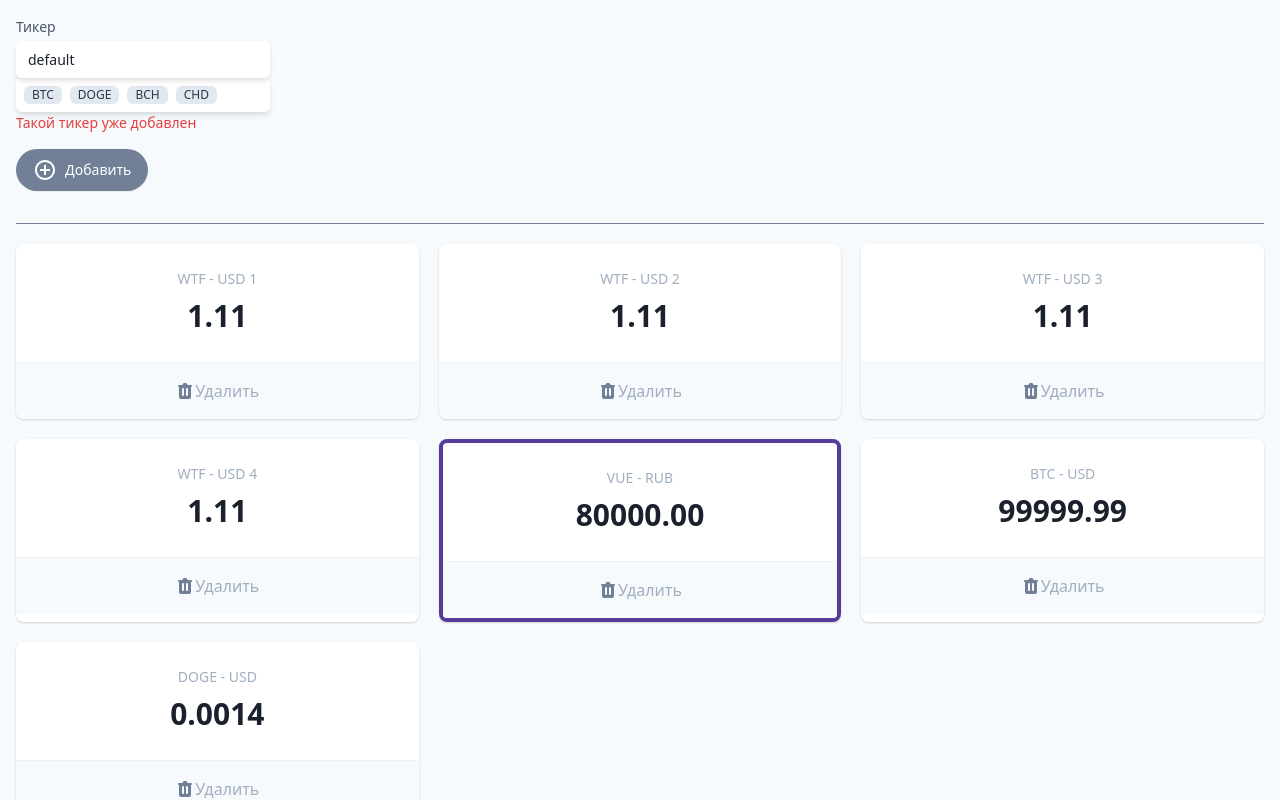
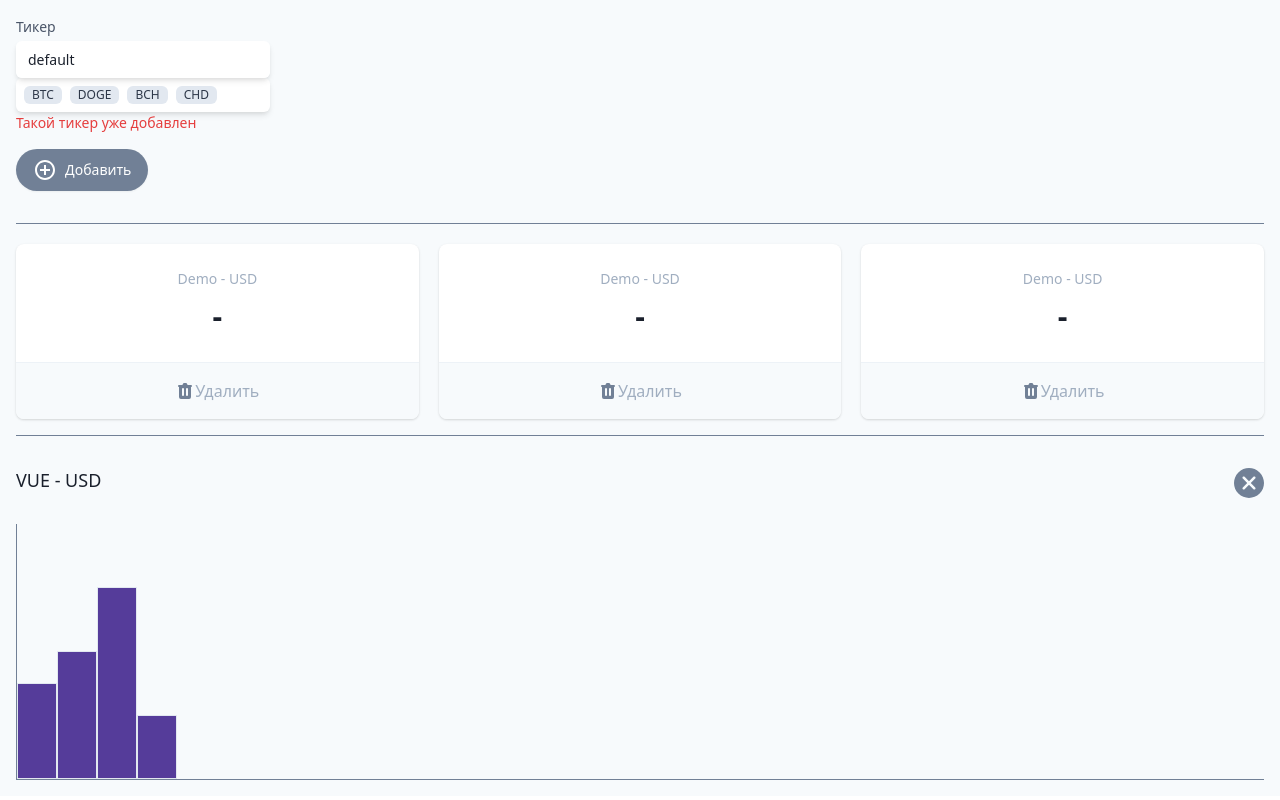
Before and after one commit to Alex808r/cripto, a Vue app: page / in a window 1280 px wide. Shown: the top 800 px of the page. Built offline with nearby package versions, Linux system fonts and the light colour scheme.

Commit message:
add template with v-if

```diff
--- a/src/App.vue
+++ b/src/App.vue
@@ -67,106 +67,25 @@
         </button>
       </section>
 
+      <template v-if="tickers.length">
         <hr class="w-full border-t border-gray-600 my-4" />
         <dl class="mt-5 grid grid-cols-1 gap-5 sm:grid-cols-3">
           <div
             v-for="t in tickers"
-          v-bind:key="t"
+            v-bind:key="t.name"
             class="bg-white overflow-hidden shadow rounded-lg border-purple-800 border-solid cursor-pointer"
           >
             <div class="px-4 py-5 sm:p-6 text-center">
               <dt class="text-sm font-medium text-gray-500 truncate">
-              WTF - USD
-              {{ t }}
+                {{ t.name }} - USD
               </dt>
-            <dd class="mt-1 text-3xl font-semibold text-gray-900">1.11</dd>
+              <dd class="mt-1 text-3xl font-semibold text-gray-900">
+                {{ t.price }}
+              </dd>
             </div>
             <div class="w-full border-t border-gray-200"></div>
             <button
-            class="flex items-center justify-center font-medium w-full bg-gray-100 px-4 py-4 sm:px-6 text-md text-gray-500 hover:text-gray-600 hover:bg-gray-200 hover:opacity-20 transition-all focus:outline-none"
-          >
-            <svg
-              class="h-5 w-5"
-              xmlns="http://www.w3.org/2000/svg"
-              viewBox="0 0 20 20"
-              fill="#718096"
-              aria-hidden="true"
-            >
-              <path
-                fill-rule="evenodd"
-                d="M9 2a1 1 0 00-.894.553L7.382 4H4a1 1 0 000 2v10a2 2 0 002 2h8a2 2 0 002-2V6a1 1 0 100-2h-3.382l-.724-1.447A1 1 0 0011 2H9zM7 8a1 1 0 012 0v6a1 1 0 11-2 0V8zm5-1a1 1 0 00-1 1v6a1 1 0 102 0V8a1 1 0 00-1-1z"
-                clip-rule="evenodd"
-              ></path></svg
-            >Удалить
-          </button>
-        </div>
-        <div
-          class="bg-white overflow-hidden shadow rounded-lg border-purple-800 border-solid border-4 cursor-pointer"
-        >
-          <div class="px-4 py-5 sm:p-6 text-center">
-            <dt class="text-sm font-medium text-gray-500 truncate">
-              VUE - RUB
-            </dt>
-            <dd class="mt-1 text-3xl font-semibold text-gray-900">80000.00</dd>
-          </div>
-          <div class="w-full border-t border-gray-200"></div>
-          <button
-            class="flex items-center justify-center font-medium w-full bg-gray-100 px-4 py-4 sm:px-6 text-md text-gray-500 hover:text-gray-600 hover:bg-gray-200 hover:opacity-20 transition-all focus:outline-none"
-          >
-            <svg
-              class="h-5 w-5"
-              xmlns="http://www.w3.org/2000/svg"
-              viewBox="0 0 20 20"
-              fill="#718096"
-              aria-hidden="true"
-            >
-              <path
-                fill-rule="evenodd"
-                d="M9 2a1 1 0 00-.894.553L7.382 4H4a1 1 0 000 2v10a2 2 0 002 2h8a2 2 0 002-2V6a1 1 0 100-2h-3.382l-.724-1.447A1 1 0 0011 2H9zM7 8a1 1 0 012 0v6a1 1 0 11-2 0V8zm5-1a1 1 0 00-1 1v6a1 1 0 102 0V8a1 1 0 00-1-1z"
-                clip-rule="evenodd"
-              ></path></svg
-            >Удалить
-          </button>
-        </div>
-        <div
-          class="bg-white overflow-hidden shadow rounded-lg border-purple-800 border-solid cursor-pointer"
-        >
-          <div class="px-4 py-5 sm:p-6 text-center">
-            <dt class="text-sm font-medium text-gray-500 truncate">
-              BTC - USD
-            </dt>
-            <dd class="mt-1 text-3xl font-semibold text-gray-900">99999.99</dd>
-          </div>
-          <div class="w-full border-t border-gray-200"></div>
-          <button
-            class="flex items-center justify-center font-medium w-full bg-gray-100 px-4 py-4 sm:px-6 text-md text-gray-500 hover:text-gray-600 hover:bg-gray-200 hover:opacity-20 transition-all focus:outline-none"
-          >
-            <svg
-              class="h-5 w-5"
-              xmlns="http://www.w3.org/2000/svg"
-              viewBox="0 0 20 20"
-              fill="#718096"
-              aria-hidden="true"
-            >
-              <path
-                fill-rule="evenodd"
-                d="M9 2a1 1 0 00-.894.553L7.382 4H4a1 1 0 000 2v10a2 2 0 002 2h8a2 2 0 002-2V6a1 1 0 100-2h-3.382l-.724-1.447A1 1 0 0011 2H9zM7 8a1 1 0 012 0v6a1 1 0 11-2 0V8zm5-1a1 1 0 00-1 1v6a1 1 0 102 0V8a1 1 0 00-1-1z"
-                clip-rule="evenodd"
-              ></path></svg
-            >Удалить
-          </button>
-        </div>
-        <div
-          class="bg-white overflow-hidden shadow rounded-lg border-purple-800 border-solid cursor-pointer"
-        >
-          <div class="px-4 py-5 sm:p-6 text-center">
-            <dt class="text-sm font-medium text-gray-500 truncate">
-              DOGE - USD
-            </dt>
-            <dd class="mt-1 text-3xl font-semibold text-gray-900">0.0014</dd>
-          </div>
-          <div class="w-full border-t border-gray-200"></div>
-          <button
+              @click="handleDelete(t)"
               class="flex items-center justify-center font-medium w-full bg-gray-100 px-4 py-4 sm:px-6 text-md text-gray-500 hover:text-gray-600 hover:bg-gray-200 hover:opacity-20 transition-all focus:outline-none"
             >
               <svg
@@ -186,6 +105,8 @@
           </div>
         </dl>
         <hr class="w-full border-t border-gray-600 my-4" />
+      </template>
+
       <section class="relative">
         <h3 class="text-lg leading-6 font-medium text-gray-900 my-8">
           VUE - USD
@@ -230,12 +151,25 @@ export default {
   data() {
     return {
       ticker: "default",
-      tickers: ["1", "2", "3", "4"],
+      tickers: [
+        { name: "Demo", price: "-" },
+        { name: "Demo", price: "-" },
+        { name: "Demo", price: "-" },
+      ],
     };
   },
   methods: {
-    add(evt) {
-      alert(evt);
+    add() {
+      const newTicker = {
+        name: this.ticker,
+        price: "-",
+      };
+
+      this.tickers.push(newTicker);
+      this.ticker = "";
+    },
+    handleDelete(tickerToRemove) {
+      this.tickers = this.tickers.filter((t) => t !== tickerToRemove);
     },
   },
 };
```
Lines whose indentation alone changed are shown as unchanged.
